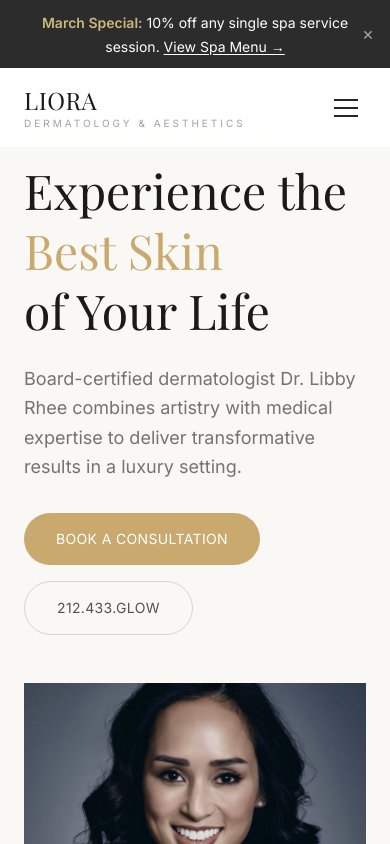
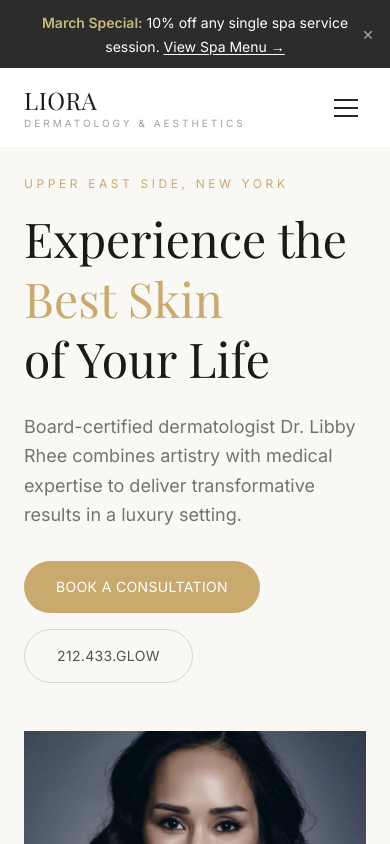
Before and after one commit to bman8810/liora-derm, a Next.js app: page / in a window 390 px wide. Shown: the top 844 px of the page. Built offline with nearby package versions, Linux system fonts and the light colour scheme; a web font is replaced by a local one.

Commit message:
fix: increase hero top padding to clear banner+header on mobile

```diff
--- a/src/app/page.tsx
+++ b/src/app/page.tsx
@@ -69,7 +69,7 @@ export default function Home() {
   return (
     <>
       {/* Hero */}
-      <section className="relative min-h-screen flex items-center bg-cream pt-32 md:pt-28">
+      <section className="relative min-h-screen flex items-center bg-cream pt-44 md:pt-36">
         <div className="max-w-7xl mx-auto px-6 grid grid-cols-1 lg:grid-cols-2 gap-12 items-center">
           <div>
             <p className="text-xs tracking-[0.3em] uppercase text-gold mb-4">
```
